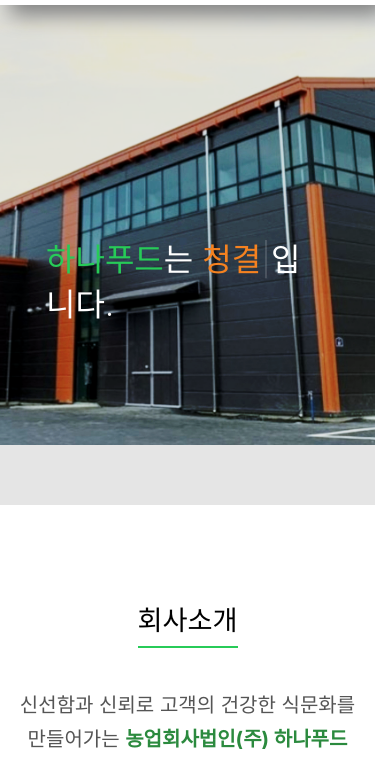
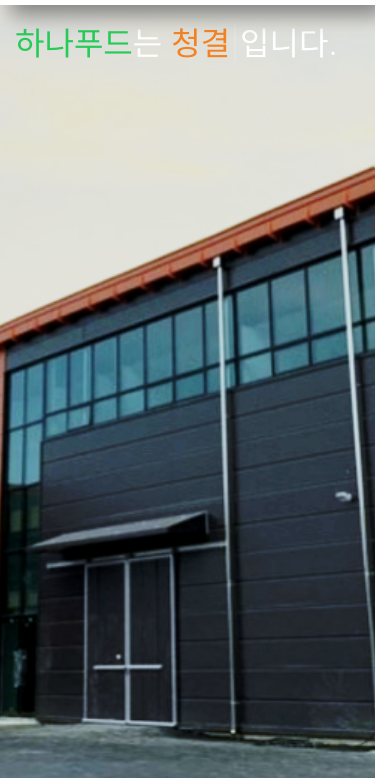
Before and after one commit to bongfreelancer/hanafood, a plain HTML site: page index.html in a window 390 px wide. Shown: the part 66-844 px from the top of the page. Drawn offline with Linux system fonts and the light colour scheme; files whose address does not match are found by name; a web font is replaced by a local one.

Commit message:
Update index.html

```diff
--- a/index.html
+++ b/index.html
@@ -198,77 +198,41 @@
 
 
 
-  <div class="site-blocks-cover overlay"
-     style="background-image: url(background_final2.png);
-            background-size: cover;
-            background-position: center;
-            background-repeat: no-repeat;"
+ <div class="site-blocks-cover overlay"
+     style="background-image: url(background_final2.png);"
      data-aos="fade"
      data-stellar-background-ratio="0.5">
-    <div class="container">
-
-      <div class="row align-items-start justify-content-start text-start">
-
-        <div class="col-md-5">
-
-          <div class="row justify-content-flex-start mb-4">
-            <div class="col-md-12 text-center">
-              <br></br><br></br><br></br><br></br>
-              <h1 data-aos="fade-up" class="mb-5"><span style="color: #27CB58;">하나푸드</span>는 <span class="typed-words"></span>입니다.</h1>
-              <!-- <p data-aos="fade-up" data-aos-delay="100"><a href="#" class="btn btn-primary btn-pill">Get Started</a></p> -->
-            </div>
+    <div class="container h-100">
+      <div class="row align-items-start justify-content-start text-start h-100">
+        <div class="col-md-5 d-flex flex-column justify-content-start">
+          <div class="text-content">
+            <h1 data-aos="fade-up" class="mb-5">
+              <span style="color: #27CB58;">하나푸드</span>는 <span class="typed-words"></span>입니다.
+            </h1>
           </div>
         </div>
       </div>
     </div>
-  </div>
+</div>
 <style>
-/* ✅ 공통 (PC용) */
 .site-blocks-cover {
-  background-size: cover;
-  background-position: center center;
-  background-repeat: no-repeat;
-  width: 100%;
-  min-height: 600px; /* 적당한 높이 */
+  min-height: 600px;           /* 원하는 최소 높이 */
+  display: flex;
+  align-items: flex-start;     /* 상단 정렬 */
   position: relative;
-  z-index: 0;
 }
 
-/* ✅ 모바일 대응 */
-@media (max-width: 768px) {
+.text-content {
+  margin-top: 200px;            /* <br> 대신 위 여백 */
+}
+
+/* 모바일 */
+@media (max-width: 767px) {
   .site-blocks-cover {
-    background-size: cover;       /* 전체 영역을 이미지가 꽉 채우도록 */
-    background-position: left top; /* 왼쪽 상단 기준 */
-    background-repeat: no-repeat;
-    width: 100%;
-    height: auto;
-    min-height: 50vh;
-    max-height: 500px;
-    padding: 1rem;
-
-    display: flex;
-    flex-direction: column;
-    justify-content: flex-start;  /* 상단 정렬 */
-    align-items: flex-start;      /* 좌측 정렬 */
+    min-height: 50vh;          /* 모바일 화면에 맞게 */
   }
-
-
-  .site-blocks-cover .container {
-    padding: 0;                     /* 여백 제거 */
-  }
-.site-blocks-cover .row {
-    width: 100%;
-    margin: 0;                      /* Bootstrap row 기본 margin 제거 */
-    display: flex;
-    flex-direction: column;          /* 세로로 쌓이도록 */
-    justify-content: flex-start;     /* 상단 정렬 */
-    align-items: flex-start;         /* 좌측 정렬 */
-  }
-  .site-blocks-cover h1 {
-    font-size: 2rem;              /* 모바일용 글자 크기 */
-    line-height: 1.4;
-    text-align: left;               /* 왼쪽 정렬 */
-    margin: 0;
+  .text-content {
+    margin-top: 20px;          /* 모바일에서는 조금만 위 여백 */
   }
 }
 </style>
```
